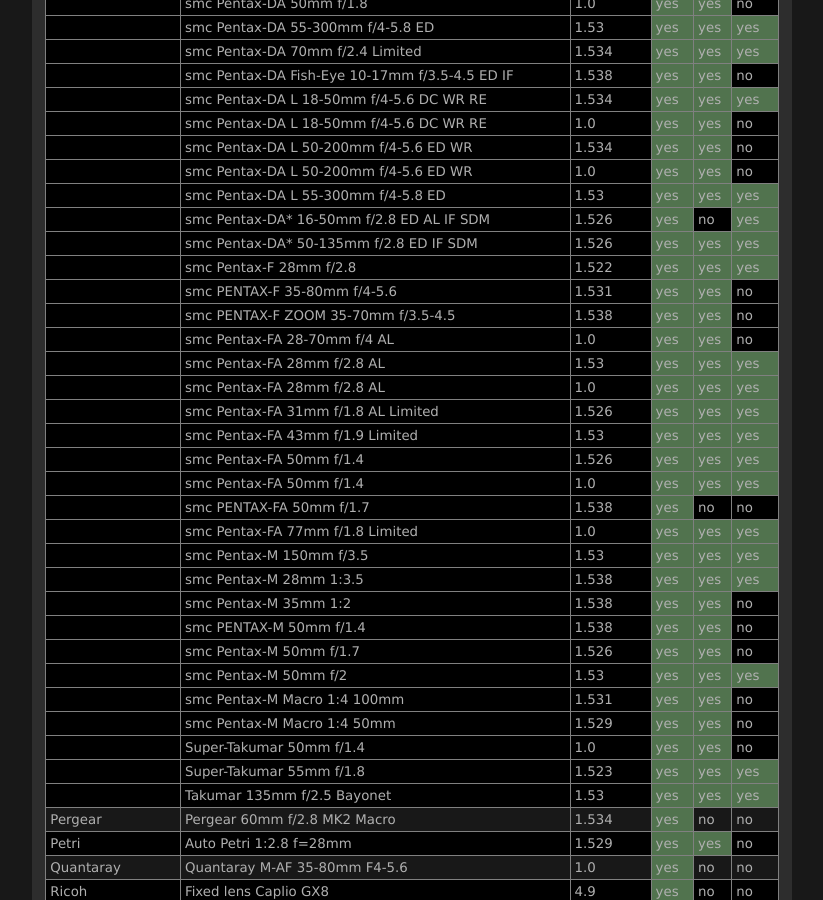
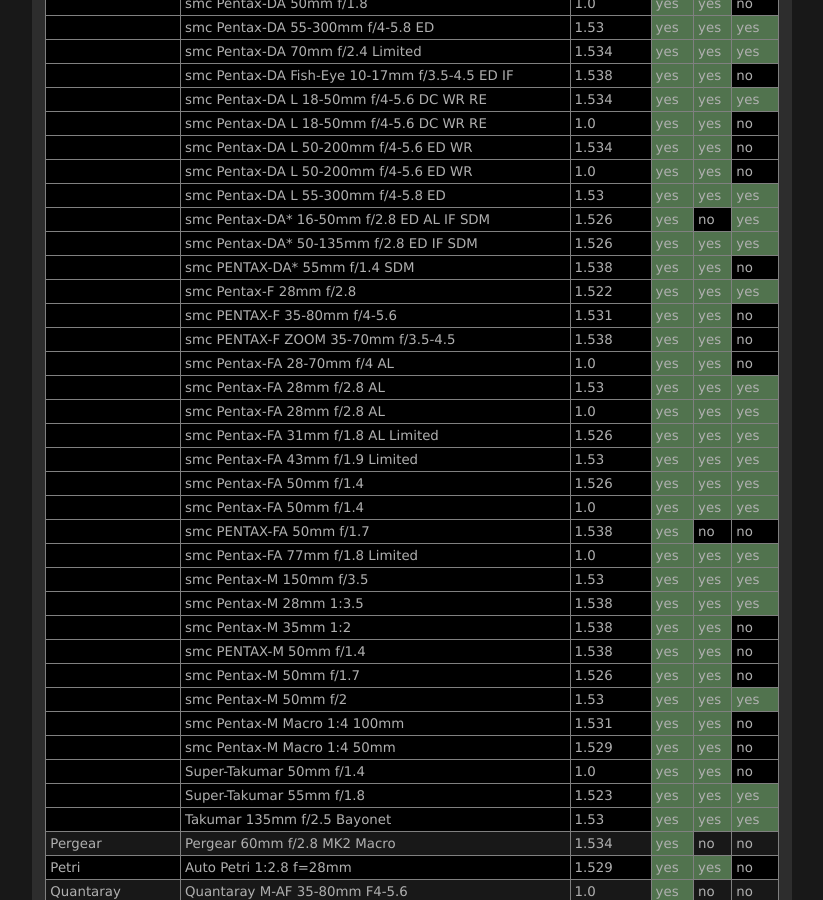
Before and after one commit to lensfun/lensfun.github.io, a Jekyll site: the page built from _posts/lenslist/2999-12-31-Lenslist-master.md, in a window 1280 px wide and 900 px high, scrolled down 22672 px. Shown: the whole window, without its empty margins (284-1107 px from the left). Built offline with Jekyll 4.4.1, drawn with Linux system fonts in a browser that asks for light colours.

Commit message:
Update master lens list from GitHub Actions

```diff
--- a/_posts/lenslist/2999-12-31-Lenslist-master.md
+++ b/_posts/lenslist/2999-12-31-Lenslist-master.md
@@ -936,6 +936,7 @@ This list was generated on 2025-08-20 from current Lensfun sources. Your Lensfun
 <tr class="lenslist-bg1"><td></td><td>smc Pentax-DA L 55-300mm f/4-5.8 ED</td><td>1.53</td><td class="lenslist-highlight lenslist-check">yes</td><td class="lenslist-highlight lenslist-check">yes</td><td class="lenslist-highlight lenslist-check">yes</td></tr>
 <tr class="lenslist-bg1"><td></td><td>smc Pentax-DA* 16-50mm f/2.8 ED AL IF SDM</td><td>1.526</td><td class="lenslist-highlight lenslist-check">yes</td><td class="lenslist-check">no</td><td class="lenslist-highlight lenslist-check">yes</td></tr>
 <tr class="lenslist-bg1"><td></td><td>smc Pentax-DA* 50-135mm f/2.8 ED IF SDM</td><td>1.526</td><td class="lenslist-highlight lenslist-check">yes</td><td class="lenslist-highlight lenslist-check">yes</td><td class="lenslist-highlight lenslist-check">yes</td></tr>
+<tr class="lenslist-bg1"><td></td><td>smc PENTAX-DA* 55mm f/1.4 SDM</td><td>1.538</td><td class="lenslist-highlight lenslist-check">yes</td><td class="lenslist-highlight lenslist-check">yes</td><td class="lenslist-check">no</td></tr>
 <tr class="lenslist-bg1"><td></td><td>smc Pentax-F 28mm f/2.8</td><td>1.522</td><td class="lenslist-highlight lenslist-check">yes</td><td class="lenslist-highlight lenslist-check">yes</td><td class="lenslist-highlight lenslist-check">yes</td></tr>
 <tr class="lenslist-bg1"><td></td><td>smc PENTAX-F 35-80mm f/4-5.6</td><td>1.531</td><td class="lenslist-highlight lenslist-check">yes</td><td class="lenslist-highlight lenslist-check">yes</td><td class="lenslist-check">no</td></tr>
 <tr class="lenslist-bg1"><td></td><td>smc PENTAX-F ZOOM 35-70mm f/3.5-4.5</td><td>1.538</td><td class="lenslist-highlight lenslist-check">yes</td><td class="lenslist-highlight lenslist-check">yes</td><td class="lenslist-check">no</td></tr>
```
